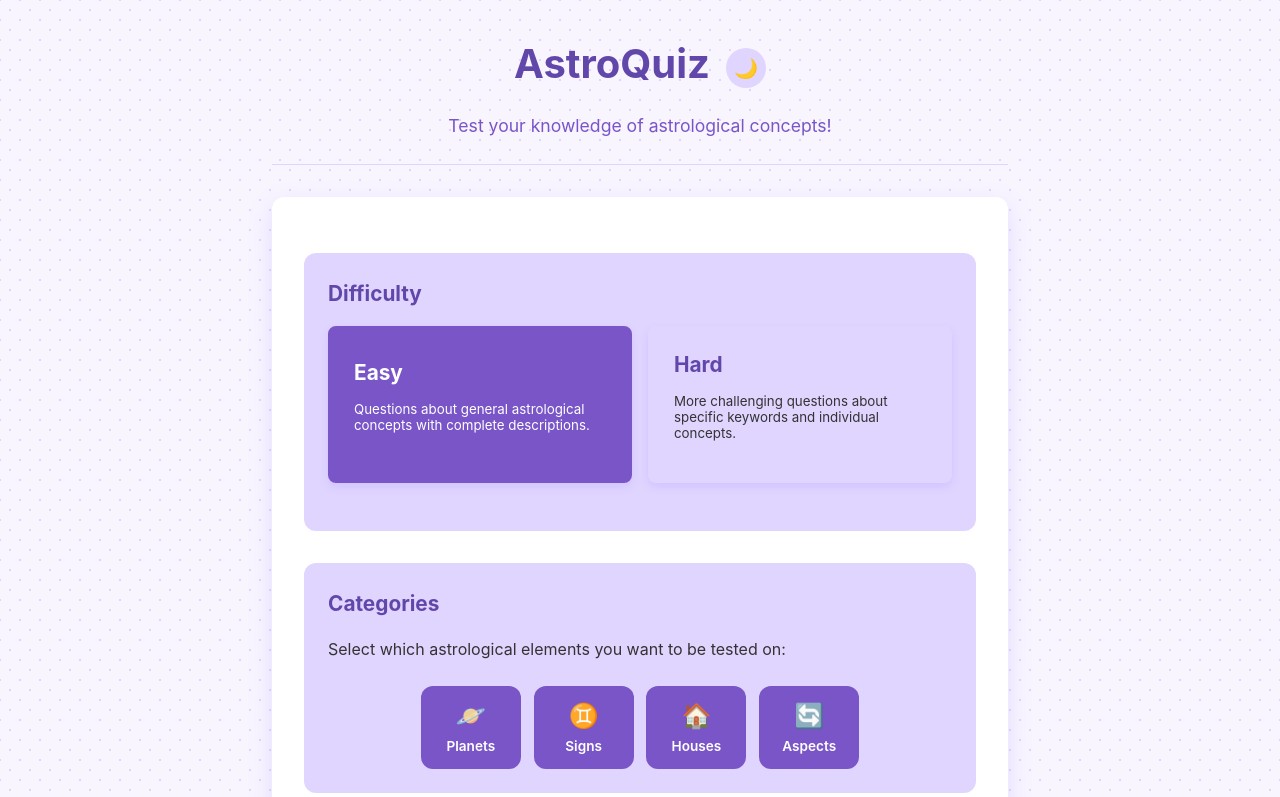
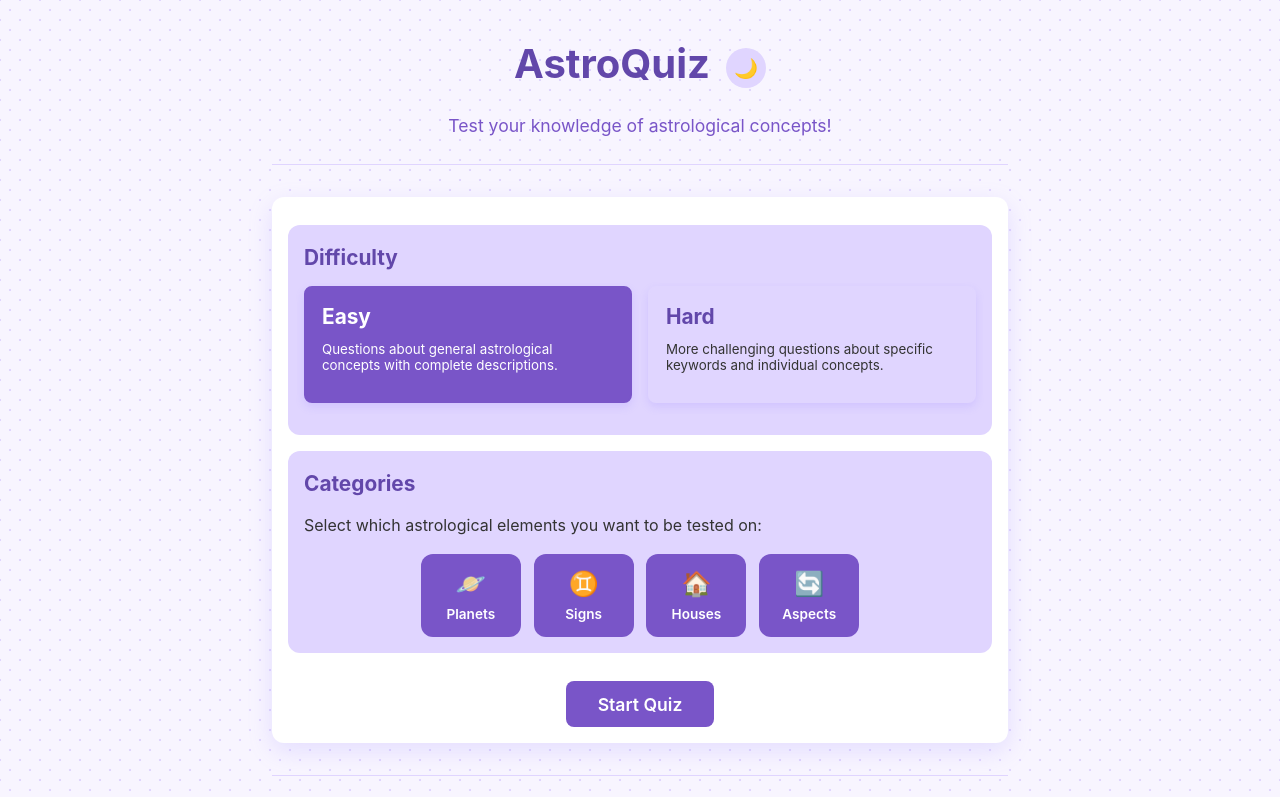
Before and after one commit to jmkawooya/AstroQuiz, a React (Vite) app: page / in a window 1280 px wide. Shown: the top 797 px of the page. Built offline with nearby package versions, Linux system fonts and the light colour scheme.

Commit message:
Reduce whitespace and padding around difficulty and category sections for a more compact layout

```diff
--- a/src/App.css
+++ b/src/App.css
@@ -420,7 +420,7 @@ body {
   background-color: var(--bg-secondary);
   border-radius: 12px;
   box-shadow: 0 8px 24px var(--shadow-color);
-  padding: 2rem;
+  padding: 1rem;
   text-align: center;
 }
 
@@ -434,14 +434,14 @@ body {
   display: grid;
   grid-template-columns: 1fr 1fr;
   gap: 1rem;
-  margin-bottom: 1.5rem;
+  margin-bottom: 1rem;
 }
 
 .mode-description-card {
   background-color: var(--bg-tertiary);
   border: 2px solid var(--option-border);
   border-radius: 8px;
-  padding: 1.5rem;
+  padding: 1rem;
   box-shadow: 0 4px 8px var(--shadow-color);
   cursor: pointer;
   transition: all 0.2s ease;
@@ -501,6 +501,7 @@ body {
   font-weight: 600;
   cursor: pointer;
   transition: background-color 0.2s;
+  margin-top: 1rem;
 }
 
 .start-button:hover {
@@ -541,30 +542,30 @@ body {
 .quiz-options {
   display: flex;
   flex-direction: column;
-  gap: 2rem;
-  margin: 1.5rem 0;
+  gap: 1rem;
+  margin: 0.75rem 0;
 }
 
 .quiz-option-section {
   background-color: var(--bg-tertiary);
-  padding: 1.5rem;
+  padding: 1rem;
   border-radius: 12px;
 }
 
 .quiz-option-section h3 {
   color: var(--text-secondary);
-  margin-bottom: 1rem;
+  margin-bottom: 0.75rem;
   font-size: 1.3rem;
   text-align: left;
 }
 
 .quiz-option-section p {
   text-align: left;
-  margin-bottom: 1rem;
+  margin-bottom: 0.75rem;
 }
 
 .selector-container {
-  margin-top: 1.5rem;
+  margin-top: 1rem;
 }
 
 /* Category selector */
```
